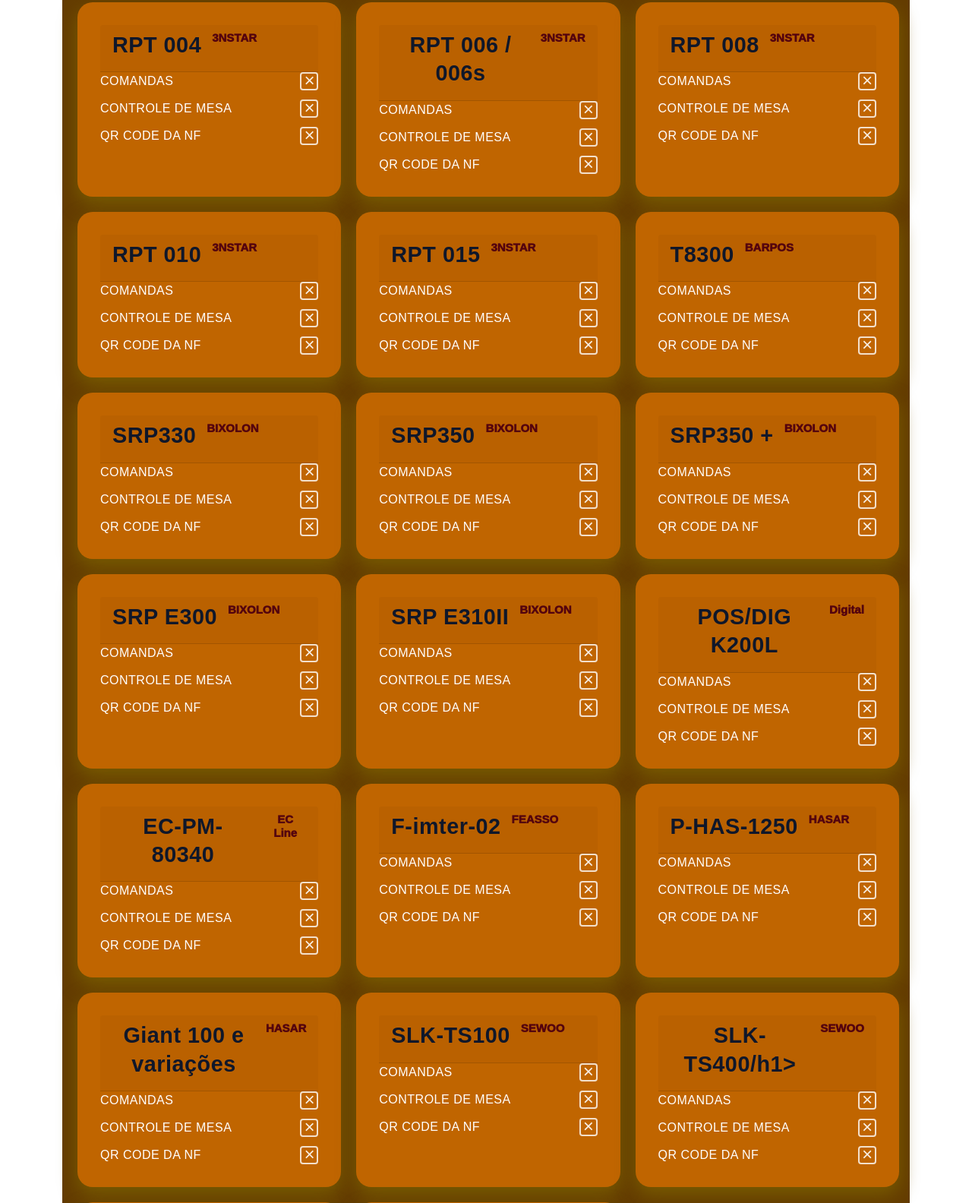
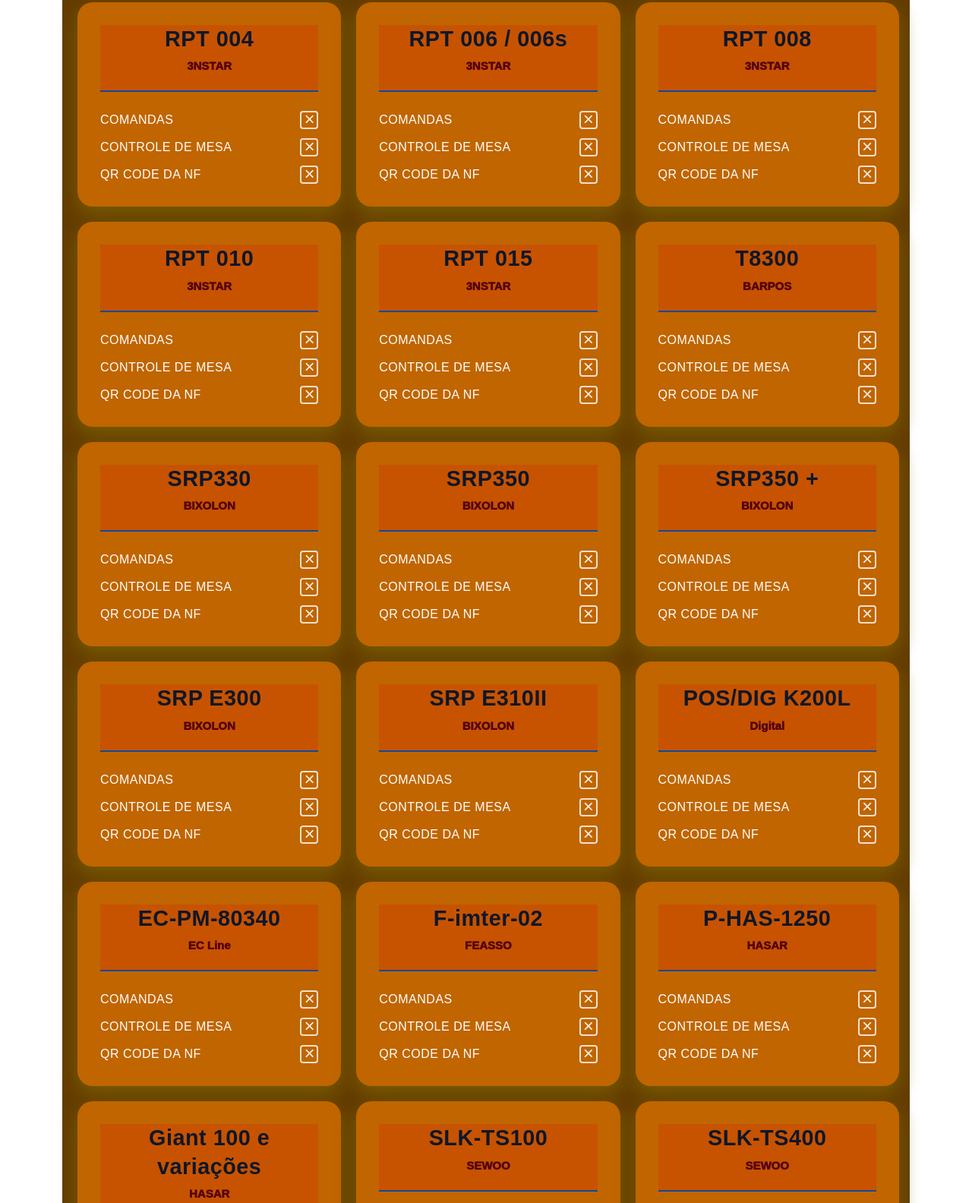
Before and after one commit to Deli-valenga/Portal-driver-impressoras, a website with bundled scripts: page homo.html in a window 1280 px wide. Shown: the part 1633-3217 px from the top of the page at 76% size. Built offline with nearby package versions, Linux system fonts and the light colour scheme.

Commit message:
Ajuste de cores

```diff
--- a/homo.html
+++ b/homo.html
@@ -142,8 +142,8 @@ https://templatemo.com/tm-564-plot-listing
                               <div class="container-cards">
 
                                 <!-- CARTÃO 1 -->
-                                <div class="printer-card">
-                                  <div class="card-header">
+                                <div class="printer-card-homo">
+                                  <div class="card-header-homo">
                                     <h1 class="card-title">RPT 004</h1>
                                     <h2 class="card-info">3NSTAR</h2>
                                   </div>
@@ -164,8 +164,8 @@ https://templatemo.com/tm-564-plot-listing
                                 </div>
 
                               <!-- CARTÃO 2 -->
-                                <div class="printer-card">
-                                  <div class="card-header">
+                                <div class="printer-card-homo">
+                                  <div class="card-header-homo">
                                     <h1 class="card-title">RPT 006 / 006s</h1>
                                     <h2 class="card-info">3NSTAR</h2>
                                   </div>
@@ -186,8 +186,8 @@ https://templatemo.com/tm-564-plot-listing
                                 </div>
 
                                 <!-- CARTÃO 3 -->
-                                <div class="printer-card">
-                                  <div class="card-header">
+                                <div class="printer-card-homo">
+                                  <div class="card-header-homo">
                                     <h1 class="card-title">RPT 008</h1>
                                     <h2 class="card-info">3NSTAR</h2>
                                   </div>
@@ -208,8 +208,8 @@ https://templatemo.com/tm-564-plot-listing
                                 </div>
 
                                 <!-- CARTÃO 4 -->
-                                <div class="printer-card">
-                                  <div class="card-header">
+                                <div class="printer-card-homo">
+                                  <div class="card-header-homo">
                                     <h1 class="card-title">RPT 010</h1>
                                     <h2 class="card-info">3NSTAR</h2>
                                   </div>
@@ -229,8 +229,8 @@ https://templatemo.com/tm-564-plot-listing
                                   </div>
                                 </div>
 
-                                <div class="printer-card">
-                                  <div class="card-header">
+                                <div class="printer-card-homo">
+                                  <div class="card-header-homo">
                                     <h1 class="card-title">RPT 015</h1>
                                     <h2 class="card-info">3NSTAR</h2>
                                   </div>
@@ -251,8 +251,8 @@ https://templatemo.com/tm-564-plot-listing
                                 </div>
 
                                 <!-- CARTÃO 6 -->
-                                <div class="printer-card">
-                                  <div class="card-header">
+                                <div class="printer-card-homo">
+                                  <div class="card-header-homo">
                                     <h1 class="card-title">T8300</h1>
                                     <h2 class="card-info">BARPOS</h2>
                                   </div>
@@ -272,8 +272,8 @@ https://templatemo.com/tm-564-plot-listing
                                   </div>
                                 </div>
 
-                                 <div class="printer-card">
-                                  <div class="card-header">
+                                 <div class="printer-card-homo">
+                                  <div class="card-header-homo">
                                     <h1 class="card-title">SRP330</h1>
                                     <h2 class="card-info">BIXOLON</h2>
                                   </div>
@@ -293,8 +293,8 @@ https://templatemo.com/tm-564-plot-listing
                                   </div>
                                 </div>
 
-                                <div class="printer-card">
-                                  <div class="card-header">
+                                 <div class="printer-card-homo">
+                                  <div class="card-header-homo">
                                     <h1 class="card-title">SRP350</h1>
                                     <h2 class="card-info">BIXOLON</h2>
                                   </div>
@@ -314,8 +314,8 @@ https://templatemo.com/tm-564-plot-listing
                                   </div>
                                 </div>
 
-                                <div class="printer-card">
-                                  <div class="card-header">
+                                <div class="printer-card-homo">
+                                  <div class="card-header-homo">
                                     <h1 class="card-title">SRP350 +</h1>
                                     <h2 class="card-info">BIXOLON</h2>
                                   </div>
@@ -335,8 +335,8 @@ https://templatemo.com/tm-564-plot-listing
                                   </div>
                                 </div>
 
-                                <div class="printer-card">
-                                  <div class="card-header">
+                                <div class="printer-card-homo">
+                                  <div class="card-header-homo">
                                     <h1 class="card-title">SRP E300</h1>
                                     <h2 class="card-info">BIXOLON</h2>
                                   </div>
@@ -356,8 +356,8 @@ https://templatemo.com/tm-564-plot-listing
                                   </div>
                                 </div>
 
-                                <div class="printer-card">
-                                  <div class="card-header">
+                                <div class="printer-card-homo">
+                                  <div class="card-header-homo">
                                     <h1 class="card-title">SRP E310II</h1>
                                     <h2 class="card-info">BIXOLON</h2>
                                   </div>
@@ -377,8 +377,8 @@ https://templatemo.com/tm-564-plot-listing
                                   </div>
                                 </div>
 
-                                <div class="printer-card">
-                                  <div class="card-header">
+                                <div class="printer-card-homo">
+                                  <div class="card-header-homo">
                                     <h1 class="card-title">POS/DIG K200L</h1>
                                     <h2 class="card-info">Digital</h2>
                                   </div>
@@ -398,8 +398,8 @@ https://templatemo.com/tm-564-plot-listing
                                   </div>
                                 </div>
 
-                                <div class="printer-card">
-                                  <div class="card-header">
+                                <div class="printer-card-homo">
+                                  <div class="card-header-homo">
                                     <h1 class="card-title">EC-PM-80340</h1>
                                     <h2 class="card-info">EC Line</h2>
                                   </div>
@@ -419,8 +419,8 @@ https://templatemo.com/tm-564-plot-listing
                                   </div>
                                 </div>
 
-                                <div class="printer-card">
-                                  <div class="card-header">
+                                <div class="printer-card-homo">
+                                  <div class="card-header-homo">
                                     <h1 class="card-title">F-imter-02</h1>
                                     <h2 class="card-info">FEASSO</h2>
                                   </div>
@@ -440,8 +440,8 @@ https://templatemo.com/tm-564-plot-listing
                                   </div>
                                 </div>
 
-                                <div class="printer-card">
-                                  <div class="card-header">
+                                <div class="printer-card-homo">
+                                  <div class="card-header-homo">
                                     <h1 class="card-title">P-HAS-1250</h1>
                                     <h2 class="card-info">HASAR</h2>
                                   </div>
@@ -462,8 +462,8 @@ https://templatemo.com/tm-564-plot-listing
                                 </div>
 
 
-                                <div class="printer-card">
-                                  <div class="card-header">
+                                <div class="printer-card-homo">
+                                  <div class="card-header-homo">
                                     <h1 class="card-title">Giant 100 e variações</h1>
                                     <h2 class="card-info">HASAR</h2>
                                   </div>
@@ -484,8 +484,8 @@ https://templatemo.com/tm-564-plot-listing
                                 </div>
 
 
-                                <div class="printer-card">
-                                  <div class="card-header">
+                                <div class="printer-card-homo">
+                                  <div class="card-header-homo">
                                     <h1 class="card-title">SLK-TS100</h1>
                                     <h2 class="card-info">SEWOO</h2>
                                   </div>
@@ -505,9 +505,9 @@ https://templatemo.com/tm-564-plot-listing
                                   </div>
                                 </div>
 
-                                <div class="printer-card">
-                                  <div class="card-header">
-                                    <h1 class="card-title">SLK-TS400/h1>
+                                <div class="printer-card-homo">
+                                  <div class="card-header-homo">
+                                    <h1 class="card-title">SLK-TS400</h1>
                                     <h2 class="card-info">SEWOO</h2>
                                   </div>
                                   <div class="compatibility-list">
@@ -526,8 +526,8 @@ https://templatemo.com/tm-564-plot-listing
                                   </div>
                                 </div>
 
-                                <div class="printer-card">
-                                  <div class="card-header">
+                                <div class="printer-card-homo">
+                                  <div class="card-header-homo">
                                     <h1 class="card-title">XP-80160C</h1>
                                     <h2 class="card-info">X-Printer</h2>
                                   </div>
@@ -547,8 +547,8 @@ https://templatemo.com/tm-564-plot-listing
                                   </div>
                                 </div>
 
-                                <div class="printer-card">
-                                  <div class="card-header">
+                                <div class="printer-card-homo">
+                                  <div class="card-header-homo">
                                     <h1 class="card-title">XP-E200M</h1>
                                     <h2 class="card-info">X-Printer</h2>
                                   </div>
--- a/style.css
+++ b/style.css
@@ -1411,7 +1411,7 @@ tbody tr:last-child td {
   }
 }
 
-.printer-card {
+.printer-card-homo {
   background-color: #c06500;
   width: 100%; /* Isso garante que ele ocupe toda a coluna */
   max-width: none; /* Tira qualquer limite de largura máxima */
@@ -1424,12 +1424,12 @@ tbody tr:last-child td {
   font-family: 'Sans-serif', sans-serif;
   transition: transform 0.2s;
 }
-.printer-card:hover {
+.printer-card-homo:hover {
   transform: translateY(-5px);
 }
 
 /* --- TÍTULO E SUBTÍTULO --- */
-.card-header {
+.card-header-homo {
   text-align: center;
   margin-bottom: 25px;
   border-bottom: 2px solid rgb(16, 74, 150);
```
